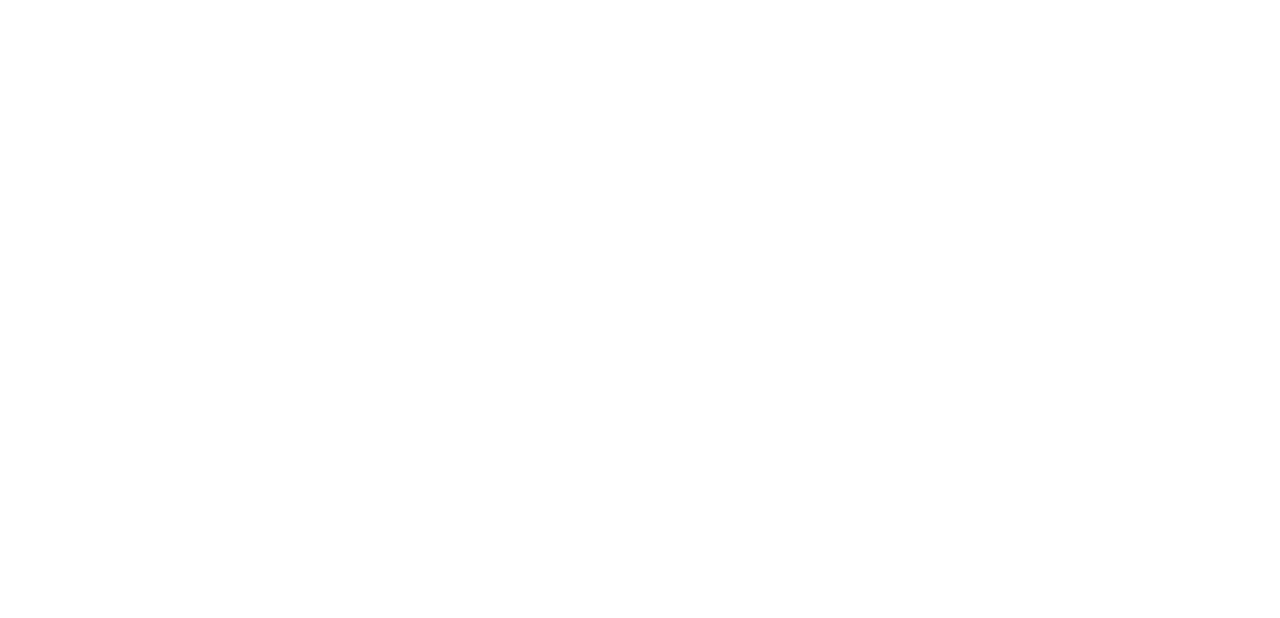
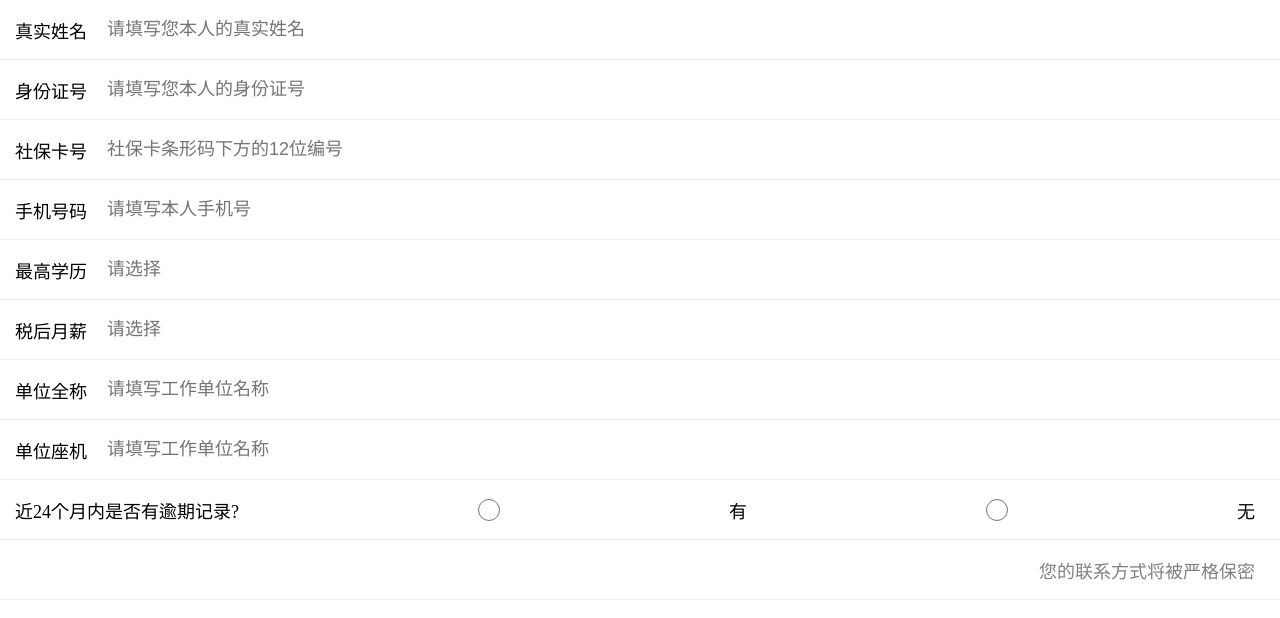
Before and after one commit to qiaohuijuan/teameight, a plain HTML site: page index.html in a window 1280 px wide. Drawn offline with Linux system fonts and the light colour scheme.

Commit message:
添加列表

```diff
--- a/css/style.scss
+++ b/css/style.scss
@@ -24,3 +24,38 @@ body {
     display: flex;
     flex-direction: column;
 }
+
+.list {
+    width: 100%;
+    li {
+        width: 100%;
+        height: 60px;
+        border-bottom: solid 1px #eee;
+        padding: 0 15px;
+        box-sizing: border-box;
+        display: flex;
+        align-items: center;
+        span {
+            font-size: 18px;
+            margin-right: 10px;
+        }
+        input {
+            flex: 1;
+            color: #9A9A9A;
+            height: 100%;
+            padding-left: 10px;
+            border: 0;
+            outline: 0;
+            font-size: 18px;
+        }
+        &:nth-of-type(9) input {
+            height: 22px;
+        }
+        &:last-of-type {
+            justify-content: space-between;
+            span {
+                color: #808080;
+            }
+        }
+    }
+}
--- a/index.html
+++ b/index.html
@@ -13,7 +13,51 @@
 <body>
     <div class="wrap">
         <header></header>
-        <section></section>
+        <section>
+            <ul class="list">
+                <li>
+                    <span>真实姓名</span>
+                    <input type="text" placeholder="请填写您本人的真实姓名">
+                </li>
+                <li>
+                    <span>身份证号</span>
+                    <input type="text" placeholder="请填写您本人的身份证号">
+                </li>
+                <li>
+                    <span>社保卡号</span>
+                    <input type="text" placeholder="社保卡条形码下方的12位编号">
+                </li>
+                <li>
+                    <span>手机号码</span>
+                    <input type="text" placeholder="请填写本人手机号">
+                </li>
+                <li>
+                    <span>最高学历</span>
+                    <input type="text" placeholder="请选择">
+                </li>
+                <li>
+                    <span>税后月薪</span>
+                    <input type="text" placeholder="请选择">
+                </li>
+                <li>
+                    <span>单位全称</span>
+                    <input type="text" placeholder="请填写工作单位名称">
+                </li>
+                <li>
+                    <span>单位座机</span>
+                    <input type="text" placeholder="请填写工作单位名称">
+                </li>
+                <li>
+                    <span>近24个月内是否有逾期记录?</span>
+                    <input type="radio" name="rad"><span>有</span>
+                    <input type="radio" name="rad"><span>无</span>
+                </li>
+                <li>
+                    <span></span>
+                    <span>您的联系方式将被严格保密</span>
+                </li>
+            </ul>
+        </section>
         <footer></footer>
     </div>
 </body>
```
Also changed, not shown: css/style.css, css/style.min.css.
